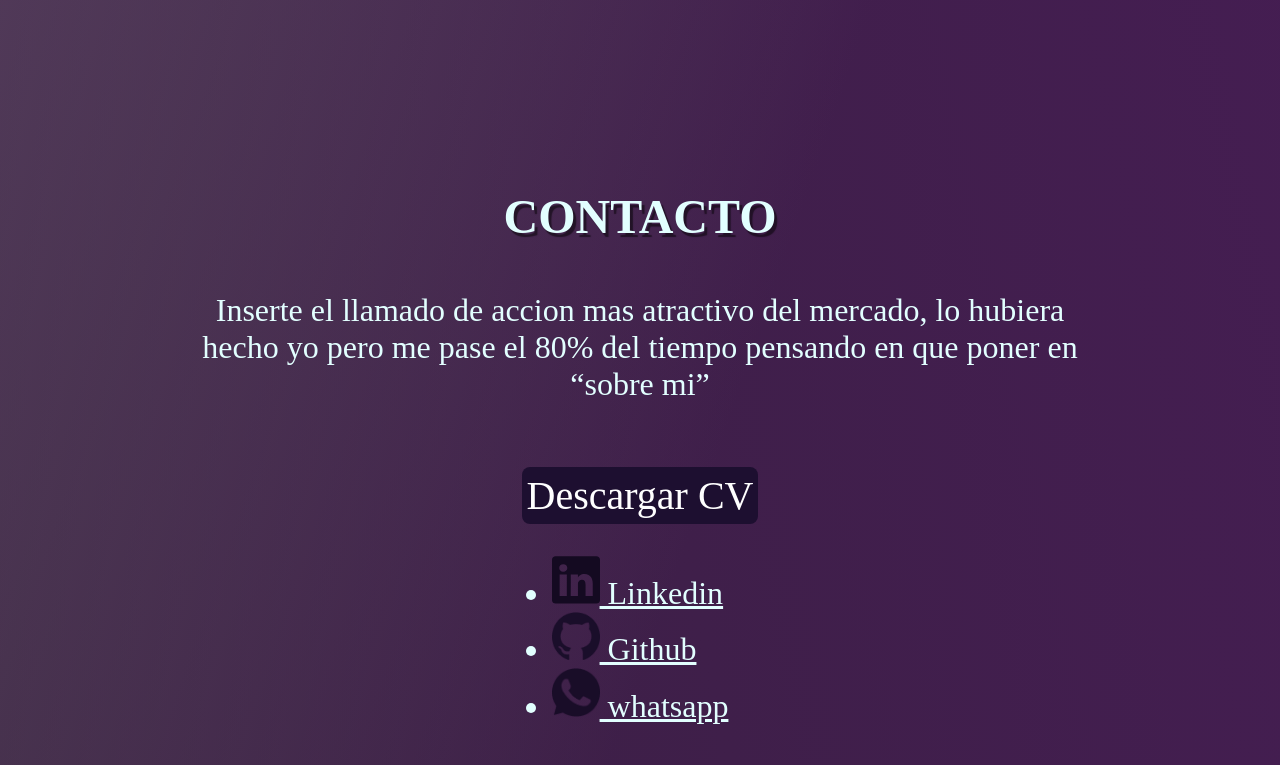
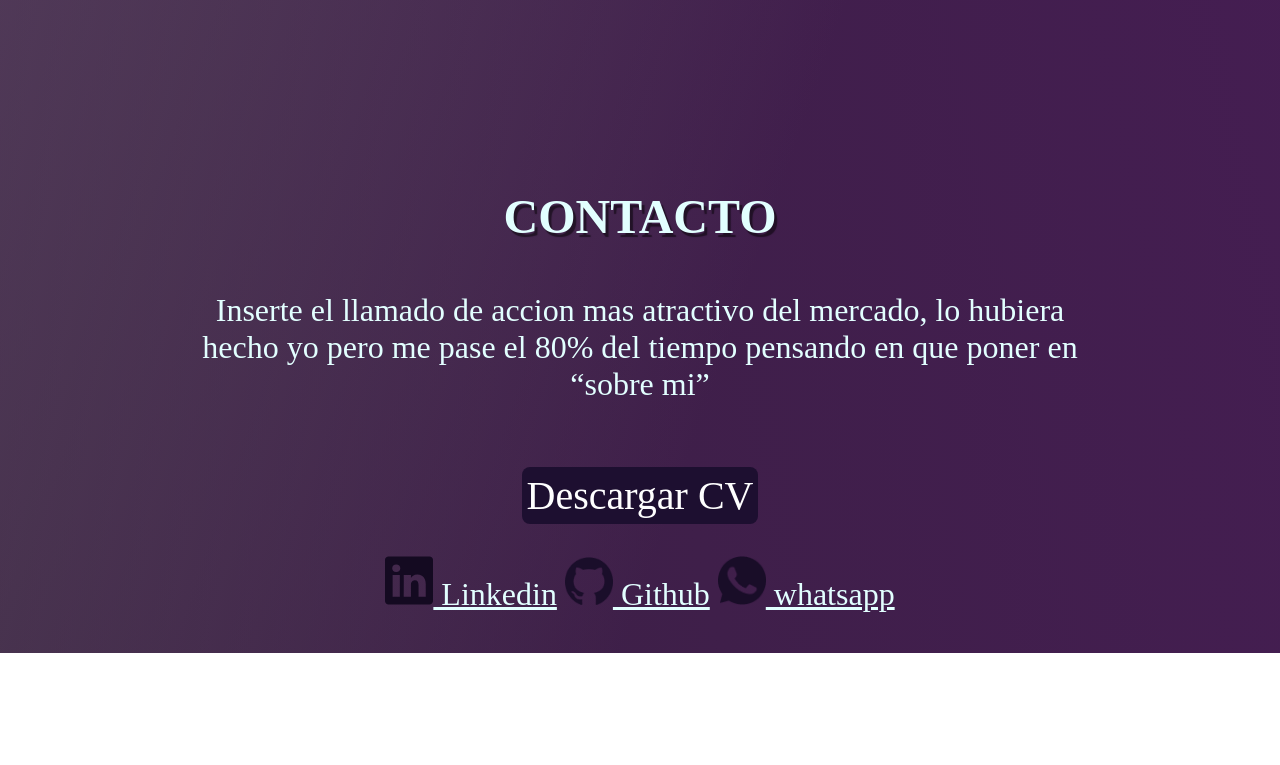
Before and after one commit to MarioPalma22/PortfolioDev, a plain HTML site: page index.html in a window 1280 px wide. Shown: the part 2218-2983 px from the top of the page. After the commit the page ends 2871 px from the top, so only its background shows below. Drawn offline with Linux system fonts and the light colour scheme; a web font is replaced by a local one.

Commit message:
contact fix

```diff
--- a/index.css
+++ b/index.css
@@ -219,16 +219,12 @@ body{
     border: 0;
 }
 .contact .contacts{
-    font-size: 2rem;
-    display: flex;
-    flex-wrap: nowrap;
-    flex-direction: row;
-    list-style-type: none;
-}
+    padding-bottom: .5rem;}
 .contact .contacts img{
     width: 2.5rem;
 }
-.contact .contacts li{
+.contact .contacts a{
+
     text-decoration: none;
 }
 @media screen and (min-width:321px){
--- a/index.html
+++ b/index.html
@@ -76,11 +76,11 @@
         <p>Inserte el llamado de accion mas atractivo del mercado, lo hubiera hecho yo pero me pase el 80% del tiempo pensando en que poner en “sobre mi”
         </p>
         <button>Descargar CV</button>
-        <ul class="contacts">
-            <li><a target="_blank" href="https://www.linkedin.com/in/mario-g-palma/"><img src="./resources/linkedin.svg" alt="Linkedin"> Linkedin</a></li>
-            <li><a target="_blank" href="https://github.com/MarioPalma22"><img src="./resources/github.png" alt="Linkedin"> Github</a></li>
-            <li><a target="_blank" href="https://wa.me/+541161192217/?text=urlencodedtext"><img src="./resources/whatsapp.png" alt="whatsapp"> whatsapp</a></li>
-        </ul>
+        <div class="contacts">
+            <a target="_blank" href="https://www.linkedin.com/in/mario-g-palma/"><img src="./resources/linkedin.svg" alt="Linkedin"> Linkedin</a>
+            <a target="_blank" href="https://github.com/MarioPalma22"><img src="./resources/github.png" alt="Linkedin"> Github</a>
+            <a target="_blank" href="https://wa.me/+541161192217/?text=urlencodedtext"><img src="./resources/whatsapp.png" alt="whatsapp"> whatsapp</a>
+        </div>
     </footer>
 </body>
 
```
